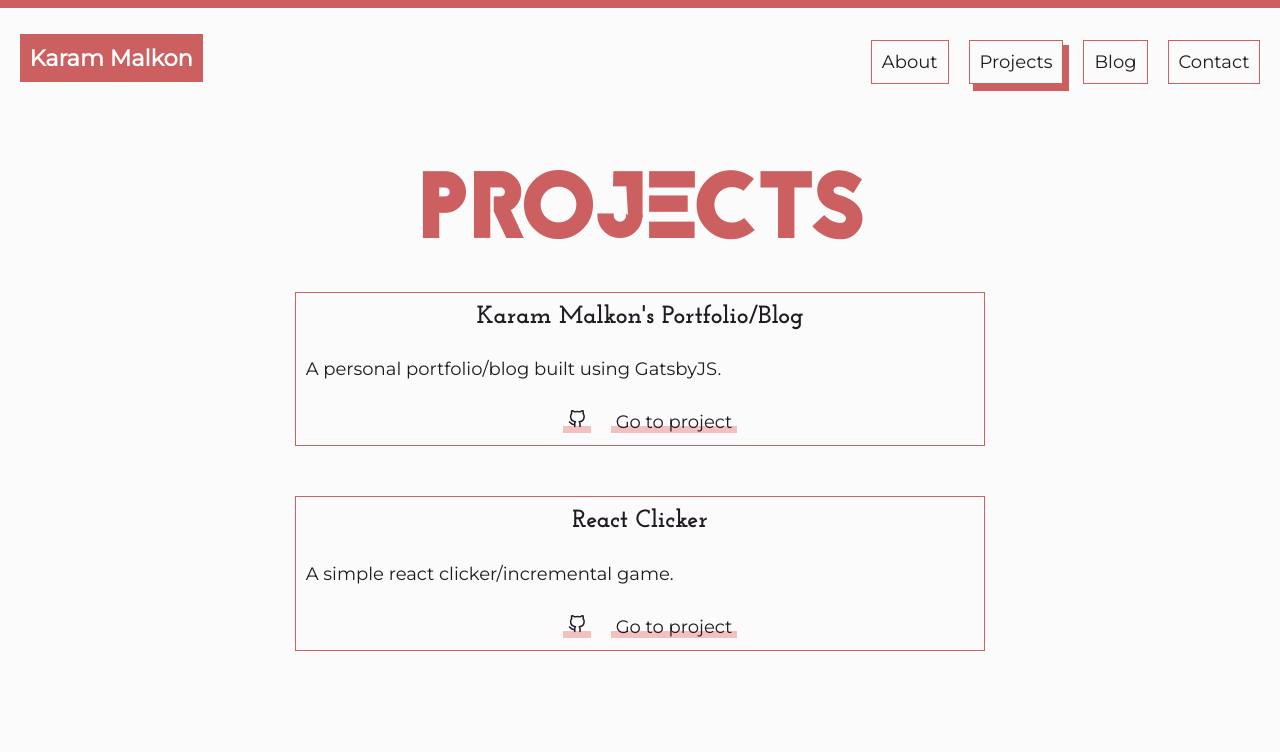
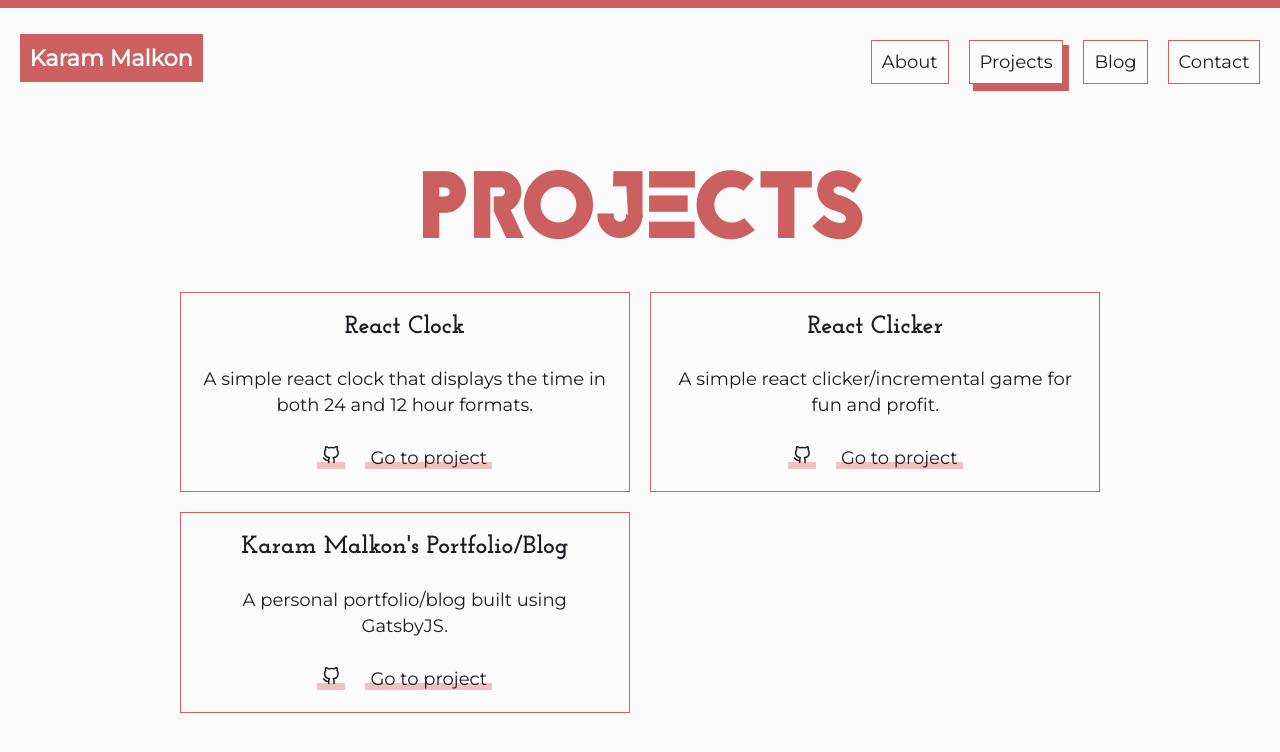
Before and after one commit to kmelkon/KaramMalkon, a Gatsby site: page /projects in a window 1280 px wide. Built offline with nearby package versions, Linux system fonts and the light colour scheme; Gatsby itself is replaced by a stand-in of ours; some packages are replaced by stand-ins of ours.

Commit message:
💄 Added a project and replaced flex with grid

```diff
--- a/src/pages/projects.js
+++ b/src/pages/projects.js
@@ -4,12 +4,53 @@
 import containerStyles from './projects.module.scss'
 import { FiGithub } from 'react-icons/fi'
 
-export default ({ data }) => (
+export default () => (
   <Layout>
     <div className={containerStyles.titleContainer}>
       <h1 className={containerStyles.title}>Projects</h1>
     </div>
     <div className={containerStyles.projects}>
+      <div className={containerStyles.project}>
+        <h3 className={containerStyles.projectTitle}>React Clock</h3>
+        <p>
+          A simple react clock that displays the time in both 24 and 12 hour
+          formats.
+        </p>
+        <div className={containerStyles.linkWrapper}>
+          <a
+            href="https://github.com/kmelkon/react-clock"
+            className={containerStyles.link}
+          >
+            <FiGithub />
+          </a>
+          <a
+            href="https://admiring-cori-0b0a58.netlify.com/"
+            className={containerStyles.link}
+          >
+            Go to project
+          </a>
+        </div>
+      </div>
+
+      <div className={containerStyles.project}>
+        <h3 className={containerStyles.projectTitle}>React Clicker</h3>
+        <p>A simple react clicker/incremental game for fun and profit.</p>
+        <div className={containerStyles.linkWrapper}>
+          <a
+            href="https://github.com/kmelkon/react-clicker"
+            className={containerStyles.link}
+          >
+            <FiGithub />
+          </a>
+          <a
+            href="https://romantic-knuth-651f53.netlify.com/"
+            className={containerStyles.link}
+          >
+            Go to project
+          </a>
+        </div>
+      </div>
+
       <div className={containerStyles.project}>
         <h3 className={containerStyles.projectTitle}>
           Karam Malkon's Portfolio/Blog
@@ -27,24 +68,6 @@
           </Link>
         </div>
       </div>
-      <div className={containerStyles.project}>
-        <h3 className={containerStyles.projectTitle}>React Clicker</h3>
-        <p>A simple react clicker/incremental game.</p>
-        <div className={containerStyles.linkWrapper}>
-          <a
-            href="https://github.com/kmelkon/react-clicker"
-            className={containerStyles.link}
-          >
-            <FiGithub />
-          </a>
-          <a
-            href="https://romantic-knuth-651f53.netlify.com/"
-            className={containerStyles.link}
-          >
-            Go to project
-          </a>
-        </div>
-      </div>
     </div>
   </Layout>
 )
--- a/src/pages/projects.module.scss
+++ b/src/pages/projects.module.scss
@@ -19,23 +19,28 @@
   padding: 10px 5px 0 5px;
   transition: box-shadow 0.2s cubic-bezier(0.65, 0.05, 0.36, 1);
   box-shadow: inset 0px -7px 0px 0px $primary-lightest;
+  &:first-child {
+    margin-left: 0;
+  }
   &:hover {
     box-shadow: inset 0px -20px 0px 0px $primary-lightest;
   }
 }
 .projects {
-  display: flex;
-  flex-direction: column;
-  align-items: center;
+  display: grid;
+  grid-template-columns: repeat(2, 1fr);
+  grid-gap: 20px;
 }
 .project {
+  text-align: center;
+  display: flex;
+  justify-content: center;
+  align-items: center;
+  flex-direction: column;
   text-decoration: none;
   border: 1px solid $primary-color;
   color: $darkest-black;
-  padding: 10px;
-  margin-bottom: 50px;
-  width: 75%;
-  max-width: 75%;
+  padding: 20px;
   transition: box-shadow 0.3s cubic-bezier(0.65, 0.05, 0.36, 1);
   &:hover {
     box-shadow: 5px 6px 0px 1px $primary-color;
@@ -110,4 +115,8 @@
   .link {
     margin: 0;
   }
+  .projects {
+    grid-template-columns: 1fr;
+    margin-bottom: 10vh;
+  }
 }
```
